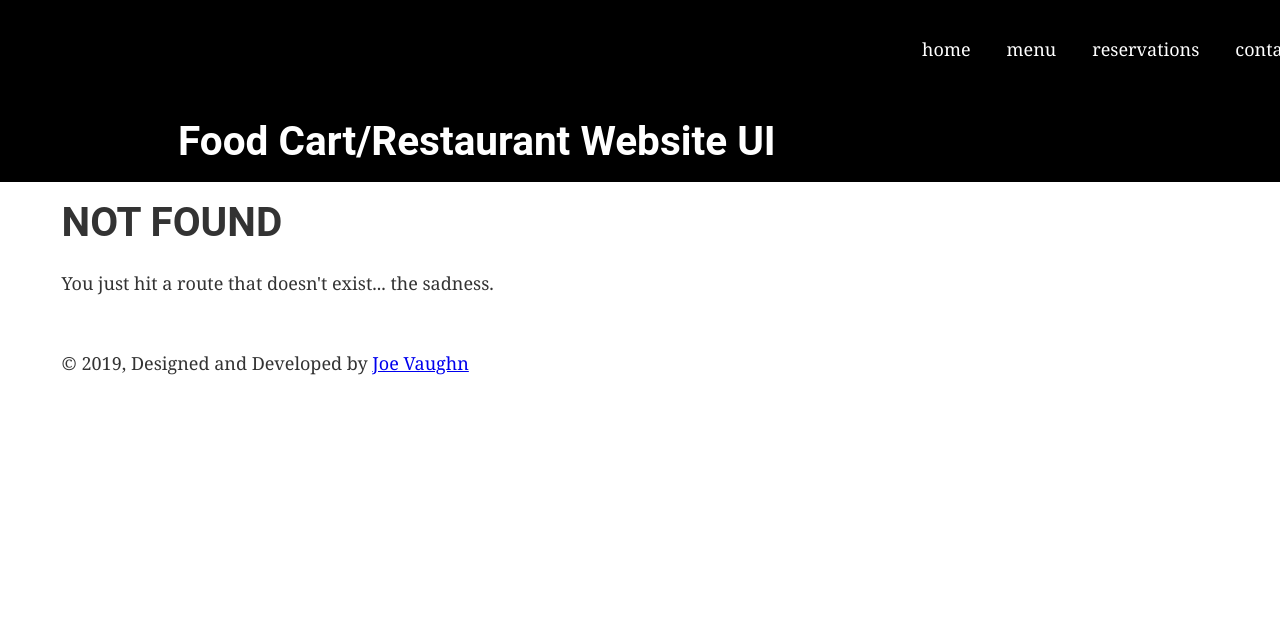
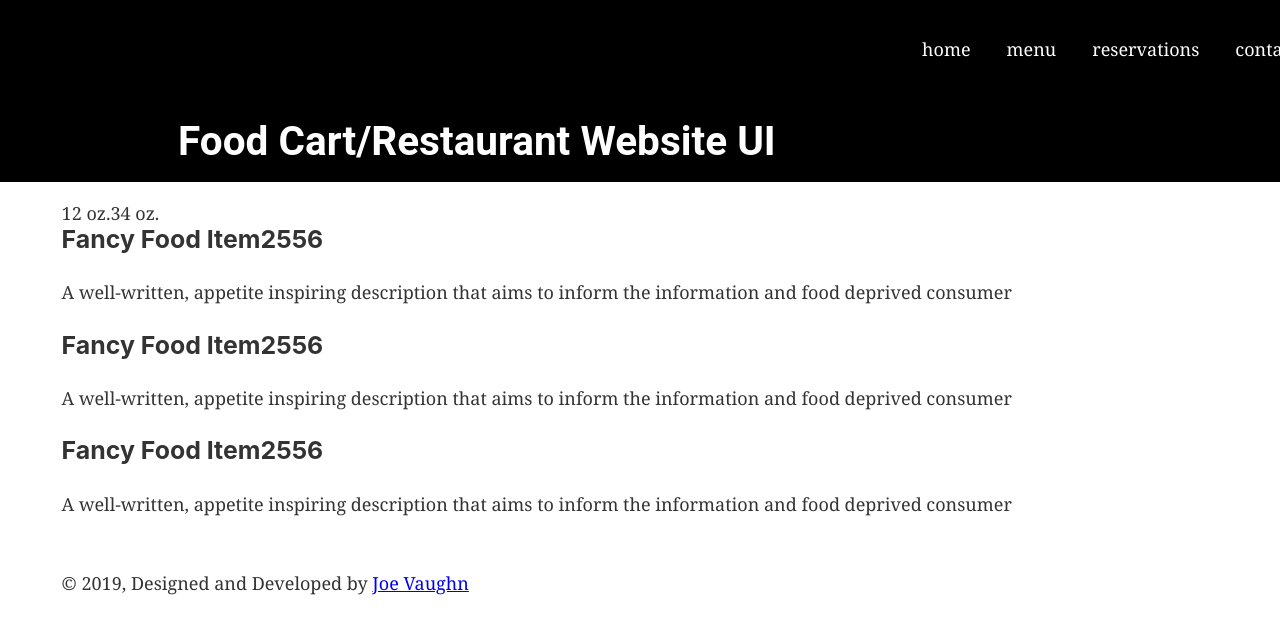
Before and after one commit to olethrosjv/food-site, a Gatsby site: page /menu-page in a window 1280 px wide. Before the commit this address had no page. Shown: the top 634 px of the page. Built offline with nearby package versions, Linux system fonts and the light colour scheme; Gatsby itself is replaced by a stand-in of ours.

Commit message:
menu and contact page

```diff
--- a/src/components/layout.css
+++ b/src/components/layout.css
@@ -624,6 +624,11 @@ pre tt:after {
   content: "";
 }
 
+
+
+
+
+
 /*  GRID OF THREE   ============================================================================= */
 
 
--- a/src/components/menu.js
+++ b/src/components/menu.js
@@ -9,7 +9,7 @@ const Menu = () => (
       <h2>Menu</h2>
       <ul className="section group">
         <li className="col span_1_of_3">
-            <Link to="./page-2" style={{ color: `black`, textDecoration: `none` }}>Lunch</Link>
+            <Link to="./menu-page" style={{ color: `black`, textDecoration: `none` }}>Lunch</Link>
         </li>
         <li className="col span_1_of_3">
             <Link to="" style={{ color: `black`, textDecoration: `none` }}>Dinner</Link>
--- /dev/null
+++ b/src/pages/menu-page.js
@@ -0,0 +1,49 @@
+import React from "react"
+
+//import { Link } from "gatsby"
+
+import Layout from "../components/layout"
+import SEO from "../components/seo"
+
+const MenuPage = () => (
+
+  <>
+  <Layout>
+  <SEO title="Menu Page" />
+
+  <div class="container"
+  style={{
+
+   }}
+
+  >
+  <div class="group-header">
+    <span>12 oz.</span>
+    <span>34 oz.</span>
+  </div>
+
+  <h3>
+    <span>Fancy Food Item</span>
+    <span>25</span>
+    <span>56</span>
+  </h3>
+  <p>A well-written, appetite inspiring description that aims to inform the information and food deprived consumer</p>
+  <h3>
+    <span>Fancy Food Item</span>
+    <span>25</span>
+    <span>56</span>
+  </h3>
+  <p>A well-written, appetite inspiring description that aims to inform the information and food deprived consumer</p>
+  <h3>
+    <span>Fancy Food Item</span>
+    <span>25</span>
+    <span>56</span>
+  </h3>
+  <p>A well-written, appetite inspiring description that aims to inform the information and food deprived consumer</p>
+</div>
+
+</Layout>
+
+  </>
+)
+export default MenuPage
```
Also changed, not shown: src/pages/form-page.js (+9 -24 lines).
